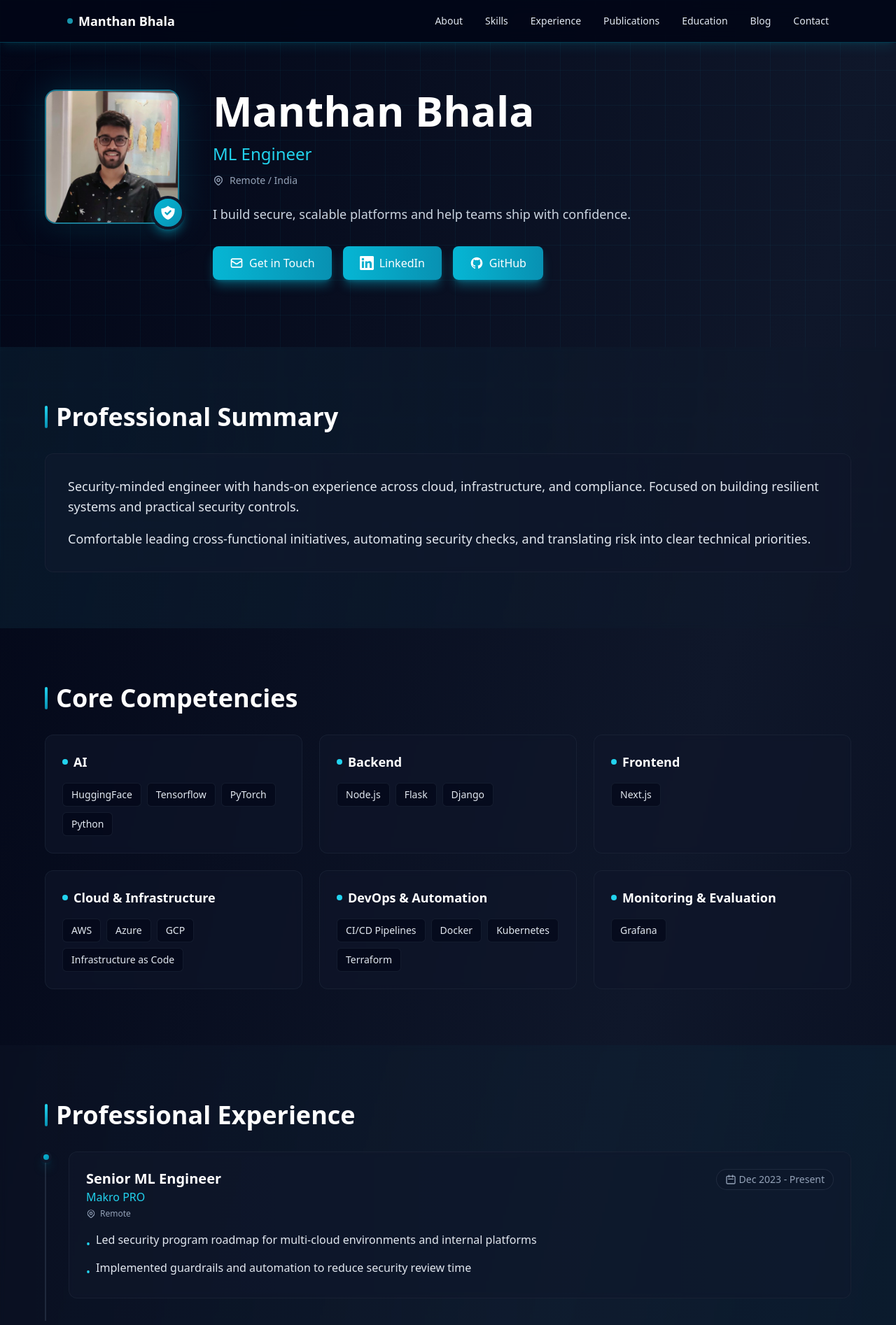
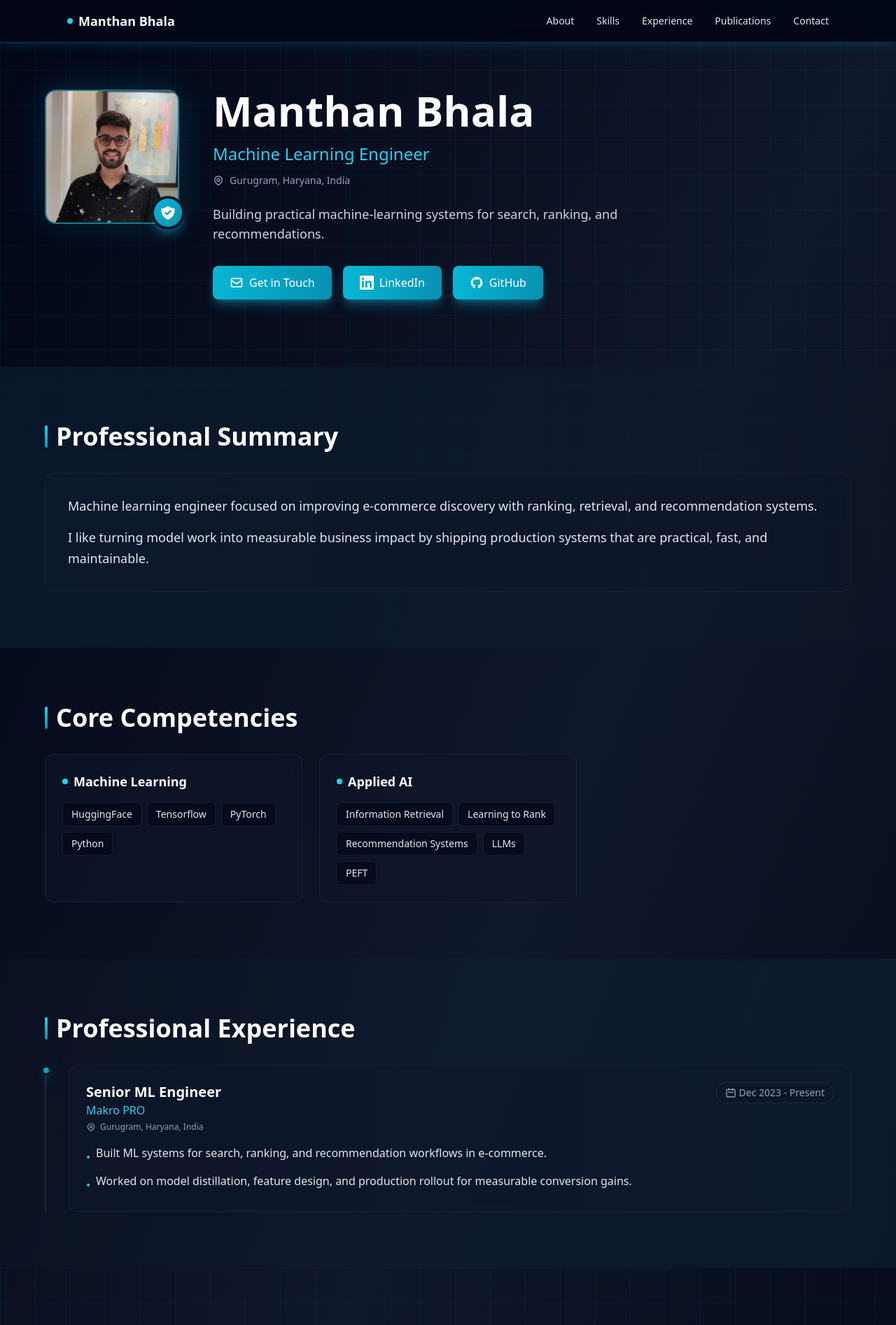
Before and after one commit to ManthanBhala/manthanbhala.github.io, a Next.js app: page / in a window 1280 px wide. Shown: the top 1894 px of the page at 70% size. Built offline with nearby package versions, Linux system fonts and the light colour scheme.

Commit message:
Refresh ML profile

```diff
--- a/app/data/content.ts
+++ b/app/data/content.ts
@@ -53,7 +53,6 @@ export const labels = {
     experience: "Experience",
     education: "Education",
     contact: "Contact",
-    blog: "Blog",
     publications: "Publications",
   },
   hero: {
@@ -109,16 +108,15 @@ export const labels = {
 // Personal Info Section
 export const personalInfo = {
   name: "Manthan Bhala",
-  title: "ML Engineer",
-  location: "Remote / India",
-  tagline: "I build secure, scalable platforms and help teams ship with confidence.",
+  title: "Machine Learning Engineer",
+  location: "Gurugram, Haryana, India",
+  tagline: "Building practical machine-learning systems for search, ranking, and recommendations.",
   email: "manthanbhala@gmail.com",
   linkedin: "https://www.linkedin.com/in/manthan-bhala-a11760136",
   github: "https://github.com/ManthanBhala",
-  blogUrl: "https://yourblog.com",
   summary: [
-    "Security-minded engineer with hands-on experience across cloud, infrastructure, and compliance. Focused on building resilient systems and practical security controls.",
-    "Comfortable leading cross-functional initiatives, automating security checks, and translating risk into clear technical priorities."
+    "Machine learning engineer focused on improving e-commerce discovery with ranking, retrieval, and recommendation systems.",
+    "I like turning model work into measurable business impact by shipping production systems that are practical, fast, and maintainable."
   ]
 }
 
@@ -140,34 +138,18 @@ export const publications = [
 
 // Skills Section
 export const skills = {
-  "AI": [
+  "Machine Learning": [
     "HuggingFace",
     "Tensorflow",
     "PyTorch",
     "Python",
   ],
-  "Backend": [
-    "Node.js",
-    "Flask",
-    "Django",
-  ],
-  "Frontend": [
-    "Next.js"
-  ],
-  "Cloud & Infrastructure": [
-    "AWS",
-    "Azure",
-    "GCP",
-    "Infrastructure as Code",
-  ],
-  "DevOps & Automation": [
-    "CI/CD Pipelines",
-    "Docker",
-    "Kubernetes",
-    "Terraform",
-  ],
-  "Monitoring & Evaluation": [
-    "Grafana",
+  "Applied AI": [
+    "Information Retrieval",
+    "Learning to Rank",
+    "Recommendation Systems",
+    "LLMs",
+    "PEFT",
   ],
 }
 
@@ -177,30 +159,10 @@ export const experience = [
     title: "Senior ML Engineer",
     company: "Makro PRO",
     period: "Dec 2023 - Present",
-    location: "Remote",
+    location: "Gurugram, Haryana, India",
     responsibilities: [
-      "Led security program roadmap for multi-cloud environments and internal platforms",
-      "Implemented guardrails and automation to reduce security review time"
-    ]
-  },
-  {
-    title: "ML Engineer",
-    company: "Example Labs Co.",
-    period: "Mar 2023 - Dec 2023",
-    location: "Bengaluru, India",
-    responsibilities: [
-      "Designed cloud security controls for workloads across AWS and Azure",
-      "Built monitoring and alerting to surface misconfigurations early"
-    ]
-  },
-  {
-    title: "ML Engineer",
-    company: "Example Labs Co.",
-    period: "Mar 2023 - Dec 2023",
-    location: "Bengaluru, India",
-    responsibilities: [
-      "Designed cloud security controls for workloads across AWS and Azure",
-      "Built monitoring and alerting to surface misconfigurations early"
+      "Built ML systems for search, ranking, and recommendation workflows in e-commerce.",
+      "Worked on model distillation, feature design, and production rollout for measurable conversion gains."
     ]
   },
 ]
@@ -212,38 +174,31 @@ export const achievements = [
 ]
 
 // Certifications Section
-export const certifications = [
-  { name: "Certified Cloud Security Professional (CCSP)", issuer: "(ISC)2" },
-  { name: "AWS Certified Solutions Architect", issuer: "Amazon Web Services" },
-  { name: "Microsoft Certified: Azure Security Engineer", issuer: "Microsoft" },
-  { name: "CompTIA Security+", issuer: "CompTIA" }
-]
+export const certifications: { name: string; issuer: string }[] = []
 
 // Education Section
-export const education = [
-  {
-    degree: "B.Tech",
-    institution: "IIT Bombay",
-    location: "Mumbai, India",
-    period: "2016 - 2020",
-    details: "CGPA: 8.5"
-  },
-]
+export const education: {
+  degree: string
+  institution: string
+  location: string
+  period: string
+  details: string
+}[] = []
 
 // Calendly appointment scheduling link
 export const calendlyUrl = {
-  enabled: true,
-  url: "https://calendly.com/your-handle/intro-call",
+  enabled: false,
+  url: "",
 }
 
 // Resume request configuration - formspreeId
 export const resumeRequest = {
-  enabled: true,
-  formspreeId: "your-formspree-id",
+  enabled: false,
+  formspreeId: "",
 }
 
 // Contact form configuration - formspreeId
 export const contactForm = {
-  enabled: true,
-  formspreeId: "your-formspree-id",
+  enabled: false,
+  formspreeId: "",
 }
--- a/app/page.tsx
+++ b/app/page.tsx
@@ -50,7 +50,7 @@ export default function Home() {
   }, [])
 
   useEffect(() => {
-    if (resumeModalOpen) {
+    if (resumeRequest.enabled && resumeModalOpen) {
       requestAnimationFrame(() => {
         resumeEmailRef.current?.focus()
       })
@@ -89,8 +89,6 @@ export default function Home() {
               <a href="#skills" className={`${text.secondary} hover:${text.accent} transition-colors`}>{labels.nav.skills}</a>
               <a href="#experience" className={`${text.secondary} hover:${text.accent} transition-colors`}>{labels.nav.experience}</a>
               <a href="#publications" className={`${text.secondary} hover:${text.accent} transition-colors`}>{labels.nav.publications ?? 'Publications'}</a>
-              <a href="#education" className={`${text.secondary} hover:${text.accent} transition-colors`}>{labels.nav.education}</a>
-              <a href={personalInfo.blogUrl} target="_blank" rel="noopener noreferrer" className={`${text.secondary} hover:${text.accent} transition-colors`}>{labels.nav.blog}</a>
               <a href="#contact" className={`${text.secondary} hover:${text.accent} transition-colors`}>{labels.nav.contact}</a>
             </div>
 
@@ -142,13 +140,6 @@ export default function Home() {
                 className={`block px-4 py-3 ${text.secondary} hover:${text.accent} hover:${bg.card} rounded-lg transition-all`}
               >
                 {labels.nav.publications ?? 'Publications'}
-              </a>
-              <a
-                href="#education"
-                onClick={() => setMobileMenuOpen(false)}
-                className={`block px-4 py-3 ${text.secondary} hover:${text.accent} hover:${bg.card} rounded-lg transition-all`}
-              >
-                {labels.nav.education}
               </a>
               <a
                 href="#contact"
@@ -208,7 +199,7 @@ export default function Home() {
               <p className="text-base sm:text-lg text-slate-300 max-w-2xl leading-relaxed mb-8">
                 {personalInfo.tagline}
               </p>
-              {/* Mobile 2x2 grid with blog */}
+              {/* Mobile quick links */}
               <div className="grid grid-cols-2 gap-3 sm:gap-4 md:hidden">
                 <a href={personalInfo.linkedin} target="_blank" rel="noopener noreferrer" className={`w-full inline-flex items-center justify-center px-4 py-2.5 whitespace-nowrap text-sm ${accentButton} font-medium rounded-lg transition-all ${accentShadow}`}>
                   <svg className="w-5 h-5 mr-2" fill="currentColor" viewBox="0 0 24 24">
@@ -216,12 +207,11 @@ export default function Home() {
                   </svg>
                   {labels.hero.ctaLinkedIn}
                 </a>
-                <a href={personalInfo.blogUrl} target="_blank" rel="noopener noreferrer" className={`w-full inline-flex items-center justify-center px-4 py-2.5 whitespace-nowrap text-sm ${accentButton} font-medium rounded-lg transition-all ${accentShadow}`}>
-                  <svg className="w-5 h-5 mr-2" viewBox="0 0 32 32" aria-hidden="true">
-                    <rect x="7" y="7" width="18" height="18" rx="4" transform="rotate(45 16 16)" fill="currentColor" opacity="0.85" />
-                    <circle cx="16" cy="16" r="5" fill="white" />
+                <a href="#publications" className={`w-full inline-flex items-center justify-center px-4 py-2.5 whitespace-nowrap text-sm ${accentButton} font-medium rounded-lg transition-all ${accentShadow}`}>
+                  <svg className="w-5 h-5 mr-2" viewBox="0 0 24 24" fill="currentColor" aria-hidden="true">
+                    <path d="M4 6h16v2H4zM4 11h10v2H4zM4 16h16v2H4z" />
                   </svg>
-                  {labels.nav.blog}
+                  Selected Work
                 </a>
                 <a href={personalInfo.github} target="_blank" rel="noopener noreferrer" className={`w-full inline-flex items-center justify-center px-4 py-2.5 whitespace-nowrap text-sm ${accentButton} font-medium rounded-lg transition-all ${accentShadow}`}>
                   <svg className="w-5 h-5 mr-2" viewBox="0 0 24 24" fill="currentColor" aria-hidden="true">
@@ -385,6 +375,7 @@ export default function Home() {
       </section>
 
       {/* Education */}
+      {education.length > 0 && (
         <section id="education" className={`py-16 sm:py-20 px-4 sm:px-6 lg:px-8 ${sectionAltClass} relative`}>
           <div className={`absolute inset-0 ${accentOverlayRight}`}></div>
           <div className="max-w-6xl mx-auto relative">
@@ -415,6 +406,7 @@ export default function Home() {
             </div>
           </div>
         </section>
+      )}
 
       {/* Achievements */}
       <section className="py-16 sm:py-20 px-4 sm:px-6 lg:px-8 relative">
@@ -446,6 +438,7 @@ export default function Home() {
       </section>
 
       {/* Certifications */}
+      {certifications.length > 0 && (
       <section className={`py-16 sm:py-20 px-4 sm:px-6 lg:px-8 ${sectionAltClass} relative`}>
         <div className={`absolute inset-0 ${accentOverlayLeft}`}></div>
         <div className="max-w-6xl mx-auto relative">
@@ -468,6 +461,7 @@ export default function Home() {
           </div>
         </div>
       </section>
+      )}
 
       {/* Contact */}
       <section id="contact" className="py-16 sm:py-20 px-4 sm:px-6 lg:px-8 relative">
@@ -524,6 +518,7 @@ export default function Home() {
                 </div>
               </a>
 
+              {resumeRequest.enabled && (
                 <div className={`bg-slate-800/50 backdrop-blur-sm p-6 rounded-xl border border-slate-700/50 hover:${border.accent} hover:shadow-lg hover:${accent.glowSoft} transition-all`}>
                   <p className="text-sm text-slate-400 mb-3 font-medium">{labels.sections.requestResume}</p>
                   <p className="text-xs text-slate-500 mb-4">Get detailed resume sent to your email</p>
@@ -534,7 +529,9 @@ export default function Home() {
                     Request Resume
                   </button>
                 </div>
+              )}
 
+              {calendlyUrl.enabled && (
                 <div className={`bg-slate-800/50 backdrop-blur-sm p-6 rounded-xl border border-slate-700/50`}>
                   <p className="text-sm text-slate-400 mb-3 font-medium">{labels.sections.schedule}</p>
                   <p className="text-xs text-slate-500 mb-4">Got ideas? Questions? Random thoughts? Let&apos;s talk - pick a time.</p>
@@ -547,8 +544,10 @@ export default function Home() {
                     Schedule Meeting
                   </a>
                 </div>
+              )}
             </div>
 
+            {contactForm.enabled && (
             <div className="bg-slate-800/50 backdrop-blur-sm p-8 rounded-xl border border-slate-700/50 shadow-lg">
               <h3 className="text-white text-xl font-semibold mb-6">{labels.sections.contactForm}</h3>
 
@@ -685,12 +684,13 @@ export default function Home() {
                 </form>
               )}
             </div>
+            )}
           </div>
         </div>
       </section>
 
       {/* Resume Request Modal */}
-      {resumeModalOpen && (
+      {resumeRequest.enabled && resumeModalOpen && (
         <div className="fixed inset-0 bg-black/80 backdrop-blur-sm z-50 flex items-center justify-center p-4">
           <div
             className="bg-slate-800 rounded-xl border border-slate-700 max-w-md w-full p-8 relative"
@@ -860,18 +860,6 @@ export default function Home() {
               <a href="#skills" className={`text-slate-400 hover:${text.accent} transition-colors`}>Skills</a>
               <a href="#experience" className={`text-slate-400 hover:${text.accent} transition-colors`}>Experience</a>
               <a href="#publications" className={`text-slate-400 hover:${text.accent} transition-colors`}>Publications</a>
-              <a href="#education" className={`text-slate-400 hover:${text.accent} transition-colors`}>Education</a>
-              <a
-                href={personalInfo.blogUrl}
-                target="_blank"
-                rel="noopener noreferrer"
-                className={`text-slate-400 hover:${text.accent} transition-colors flex items-center gap-1`}
-              >
-                Blog
-                <svg className="w-3 h-3" fill="none" stroke="currentColor" viewBox="0 0 24 24">
-                  <path strokeLinecap="round" strokeLinejoin="round" strokeWidth={2} d="M10 6H6a2 2 0 00-2 2v10a2 2 0 002 2h10a2 2 0 002-2v-4M14 4h6m0 0v6m0-6L10 14" />
-                </svg>
-              </a>
               <a href="#contact" className={`text-slate-400 hover:${text.accent} transition-colors`}>Contact</a>
 
             </div>
```
Lines whose indentation alone changed are shown as unchanged.
